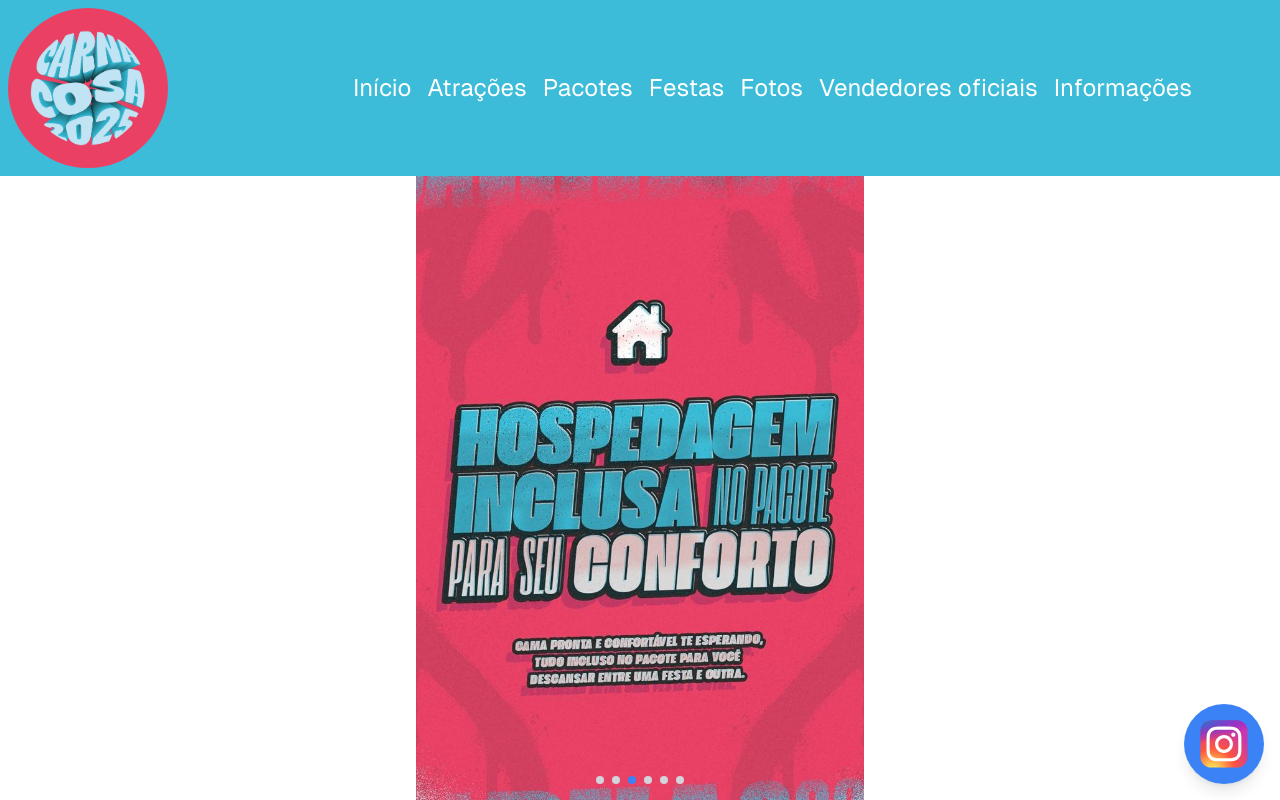
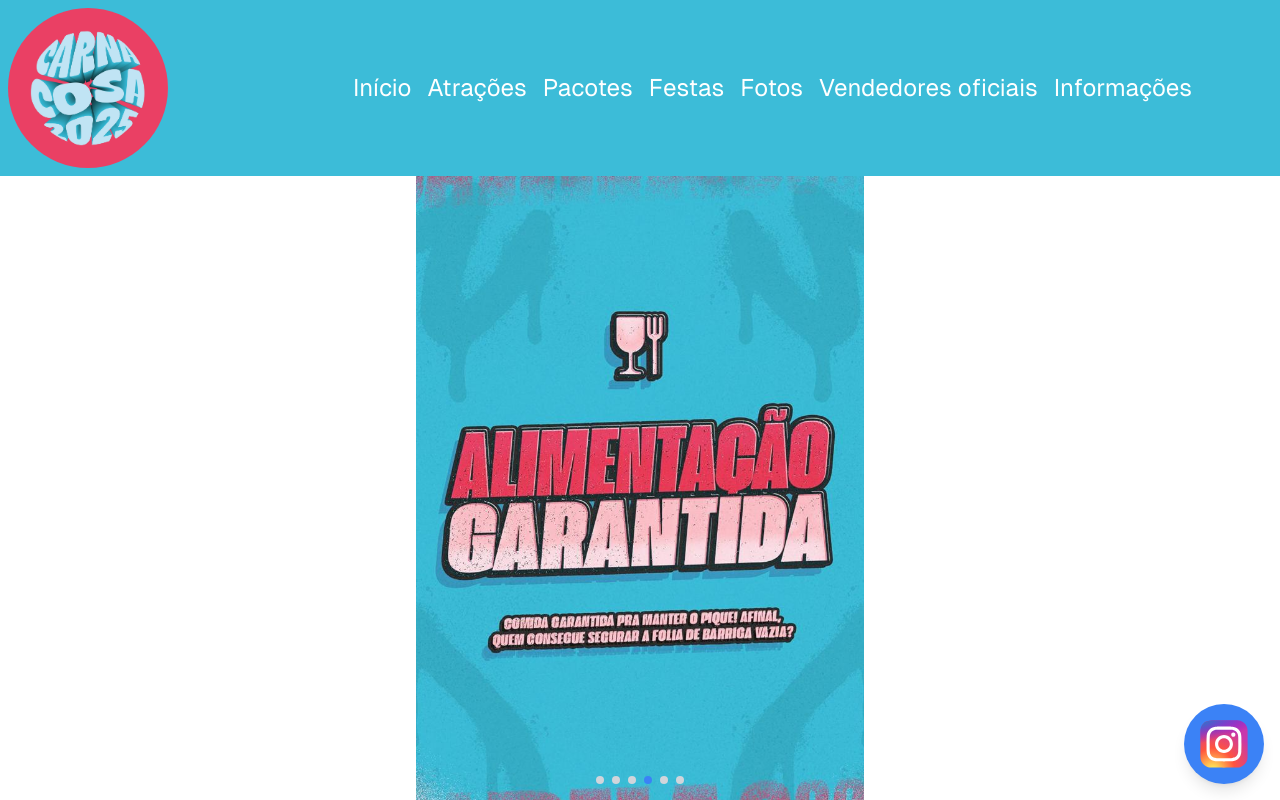
Before and after one commit to lucasFilppe/carna-cosa, a Next.js app: page / in a window 1280 px wide. Shown: the top 800 px of the page. Built offline with nearby package versions, Linux system fonts and the light colour scheme.

Commit message:
corrigido para  2 segundos do carrocel

```diff
--- a/app/components/Carrocel/index.tsx
+++ b/app/components/Carrocel/index.tsx
@@ -19,7 +19,7 @@ const Carousel = () => {
   useEffect(() => {
     const intervalId = setInterval(() => {
       setCurrentIndex((prevIndex) => (prevIndex + 1) % images.length);
-    }, 3000); // Muda a imagem a cada 3 segundos
+    }, 2000); // Muda a imagem a cada 3 segundos
 
     return () => clearInterval(intervalId); // Limpa o intervalo ao desmontar o componente
   }, []);
```
